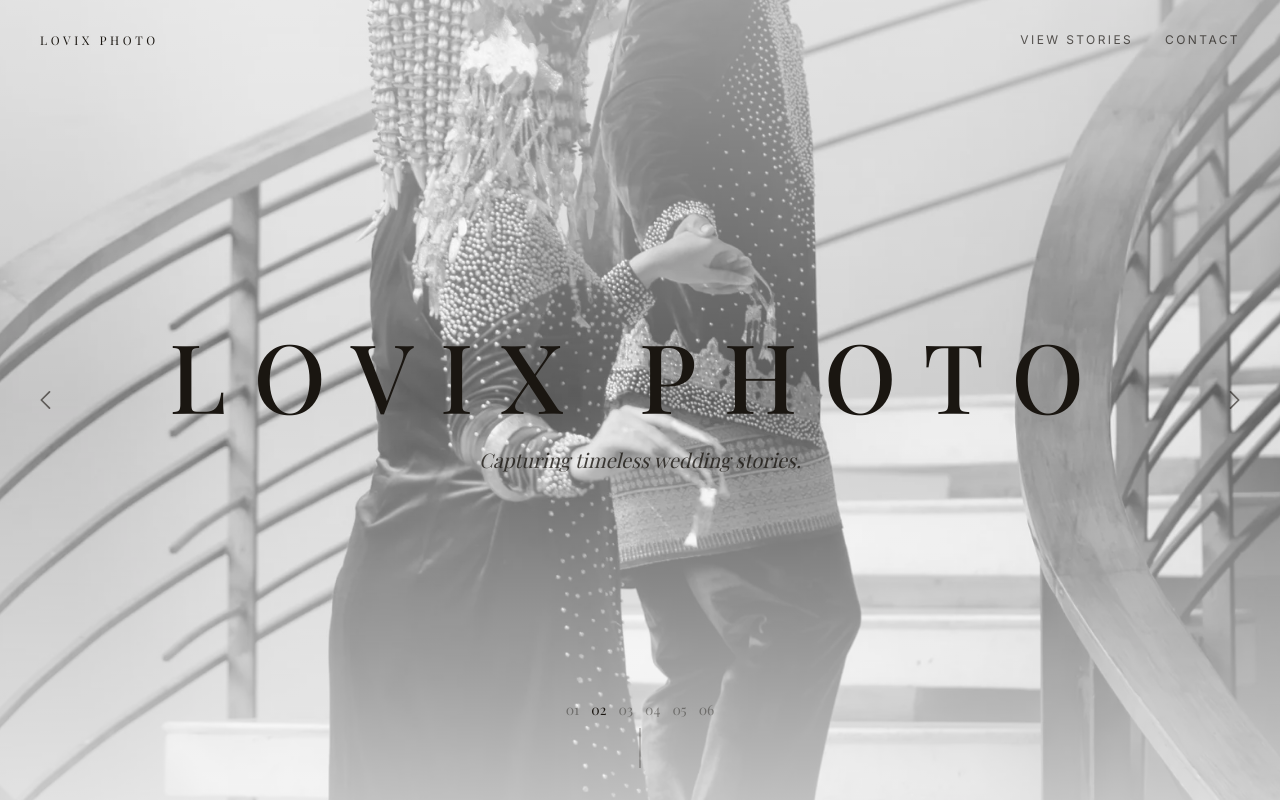
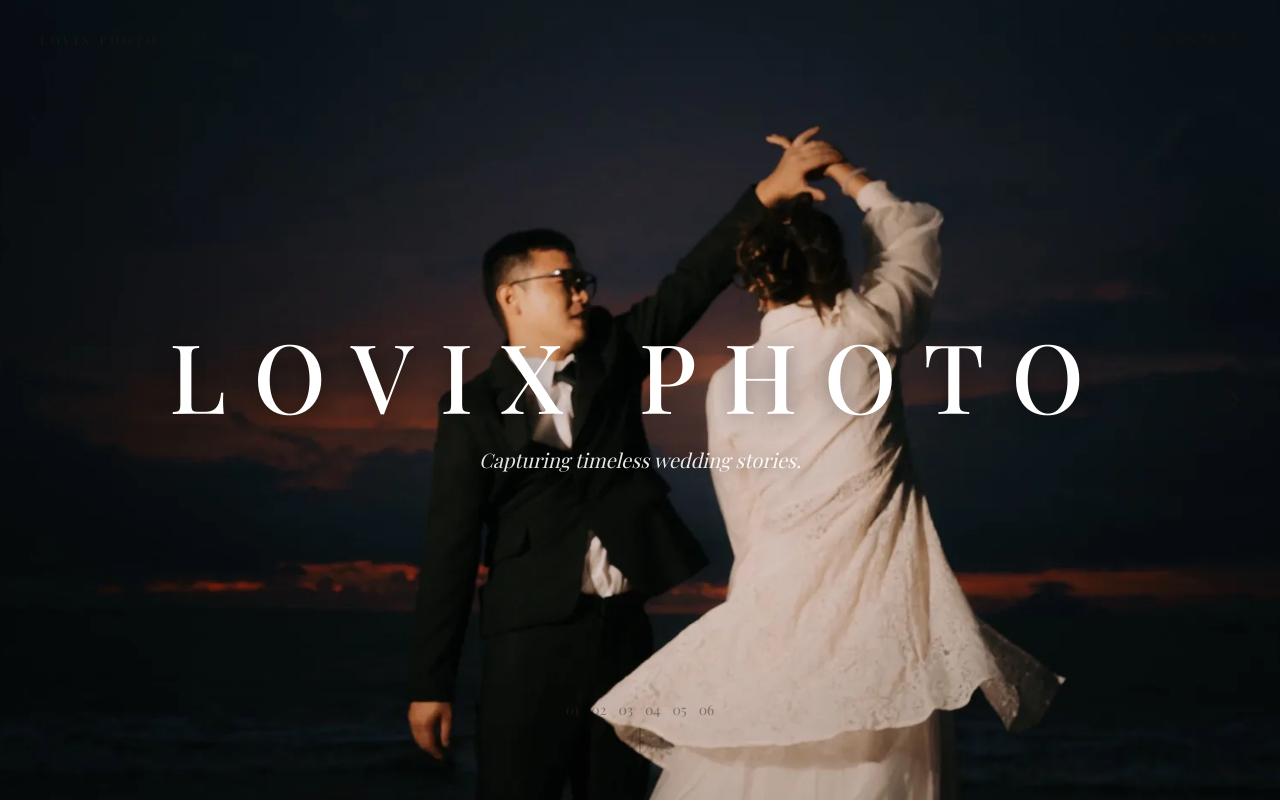
Before and after one commit to TSABIT1312/lovix-photo, a React (Vite) app: page / in a window 1280 px wide. Shown: the top 802 px of the page. Built offline with nearby package versions, Linux system fonts and the light colour scheme.

Commit message:
remove shadow

```diff
--- a/src/components/sections/Hero/Hero.jsx
+++ b/src/components/sections/Hero/Hero.jsx
@@ -1,4 +1,4 @@
-import { useEffect, useRef, useState } from 'react'
+import { useRef, useState } from 'react'
 import { AnimatePresence, motion, useReducedMotion } from 'framer-motion'
 
 const container = {
@@ -17,33 +17,21 @@ const item = {
   },
 }
 
-const SLIDE_DURATION = 5000
-
 /**
  * Full-viewport hero. `images` is optional so the section still reads as
  * intentional (gradient backdrop) before real photos are dropped into
  * src/assets/hero/ and passed in here. Accepts either a single image (string)
- * or an array of images to render as an auto-advancing, swipeable slideshow
- * with numbered navigation.
+ * or an array of images to render as a swipeable slideshow with numbered
+ * navigation.
  */
 function Hero({ image, images, title = 'Lovix Photo', subtitle = 'Capturing timeless wedding stories.' }) {
   const reduceMotion = useReducedMotion()
   const slides = images && images.length > 0 ? images : image ? [image] : []
   const [index, setIndex] = useState(0)
-  const [tick, setTick] = useState(0)
   const imgRef = useRef(null)
-
-  useEffect(() => {
-    if (slides.length <= 1 || reduceMotion) return
-    const id = setInterval(() => {
-      setIndex((current) => (current + 1) % slides.length)
-    }, SLIDE_DURATION)
-    return () => clearInterval(id)
-  }, [slides.length, reduceMotion, tick])
 
   const goTo = (i) => {
     setIndex(((i % slides.length) + slides.length) % slides.length)
-    setTick((t) => t + 1)
   }
 
   const handleDragEnd = (_event, info) => {
@@ -77,22 +65,18 @@ function Hero({ image, images, title = 'Lovix Photo', subtitle = 'Capturing time
               fetchPriority="high"
               initial={reduceMotion ? false : { opacity: 0, scale: 1.02 }}
               animate={reduceMotion ? undefined : { opacity: 1, scale: 1.06 }}
-              exit={reduceMotion ? undefined : { opacity: 0, transition: { duration: 0.5, ease: 'easeInOut' } }}
+              exit={reduceMotion ? undefined : { opacity: 0, transition: { duration: 0.25, ease: 'easeInOut' } }}
               transition={
                 reduceMotion
                   ? undefined
                   : {
-                      opacity: { duration: 0.6, ease: 'easeInOut' },
-                      scale: { duration: 20, ease: 'linear' },
+                      opacity: { duration: 0.3, ease: 'easeInOut' },
+                      scale: { duration: 10, ease: 'linear' },
                     }
               }
               className="pointer-events-none absolute inset-0 h-full w-full object-cover"
             />
           </AnimatePresence>
-          {/* Contrast overlay so dark text stays legible over the photo — only
-              needed when there's real photo content behind it, not the paper gradient. */}
-          <div className="pointer-events-none absolute inset-0 bg-gradient-to-b from-paper/60 via-paper/35 to-paper/75" />
-
           {/* Stable, never-remounted hit layer for swipe/drag + tap-to-navigate —
               kept separate from the crossfading <img> above so a mid-transition
               tap can never land on a stale, about-to-unmount slide instance. */}
@@ -165,14 +149,18 @@ function Hero({ image, images, title = 'Lovix Photo', subtitle = 'Capturing time
       >
         <motion.h1
           variants={item}
-          className="whitespace-nowrap font-display text-2xl font-medium uppercase tracking-[0.14em] text-ink sm:text-5xl sm:tracking-[0.35em] md:text-6xl lg:text-7xl xl:text-8xl xl:tracking-[0.28em]"
+          className={`whitespace-nowrap font-display text-2xl font-medium uppercase tracking-[0.14em] sm:text-5xl sm:tracking-[0.35em] md:text-6xl lg:text-7xl xl:text-8xl xl:tracking-[0.28em] ${
+            slides.length > 0 ? 'text-paper drop-shadow-[0_2px_12px_rgba(0,0,0,0.45)]' : 'text-ink'
+          }`}
         >
           {title}
         </motion.h1>
 
         <motion.p
           variants={item}
-          className="mt-3 max-w-xs whitespace-nowrap font-display text-sm italic text-ink/80 sm:mt-6 sm:max-w-sm sm:text-xl"
+          className={`mt-3 max-w-xs whitespace-nowrap font-display text-sm italic sm:mt-6 sm:max-w-sm sm:text-xl ${
+            slides.length > 0 ? 'text-paper/90 drop-shadow-[0_2px_8px_rgba(0,0,0,0.4)]' : 'text-ink/80'
+          }`}
         >
           {subtitle}
         </motion.p>
```
